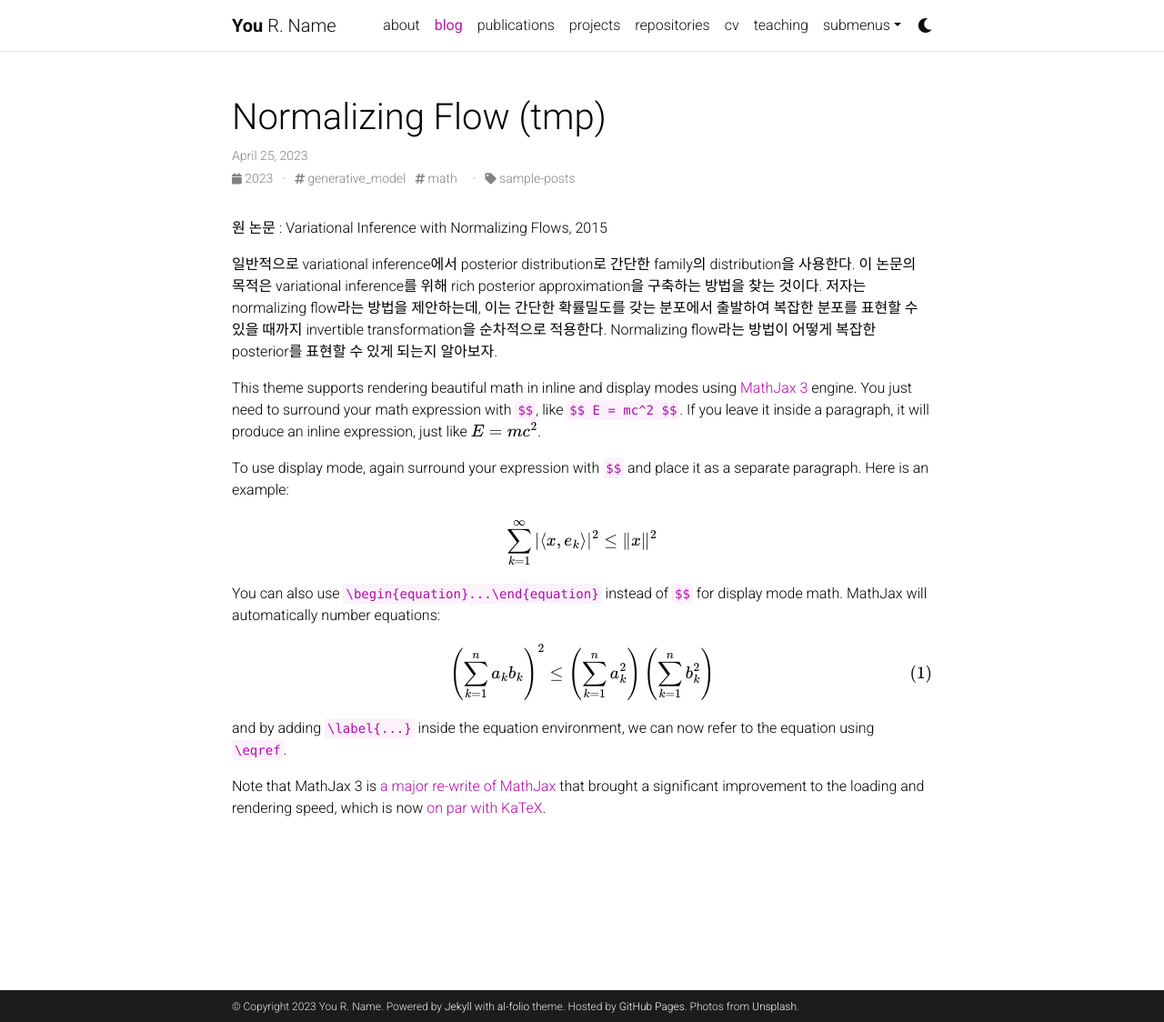
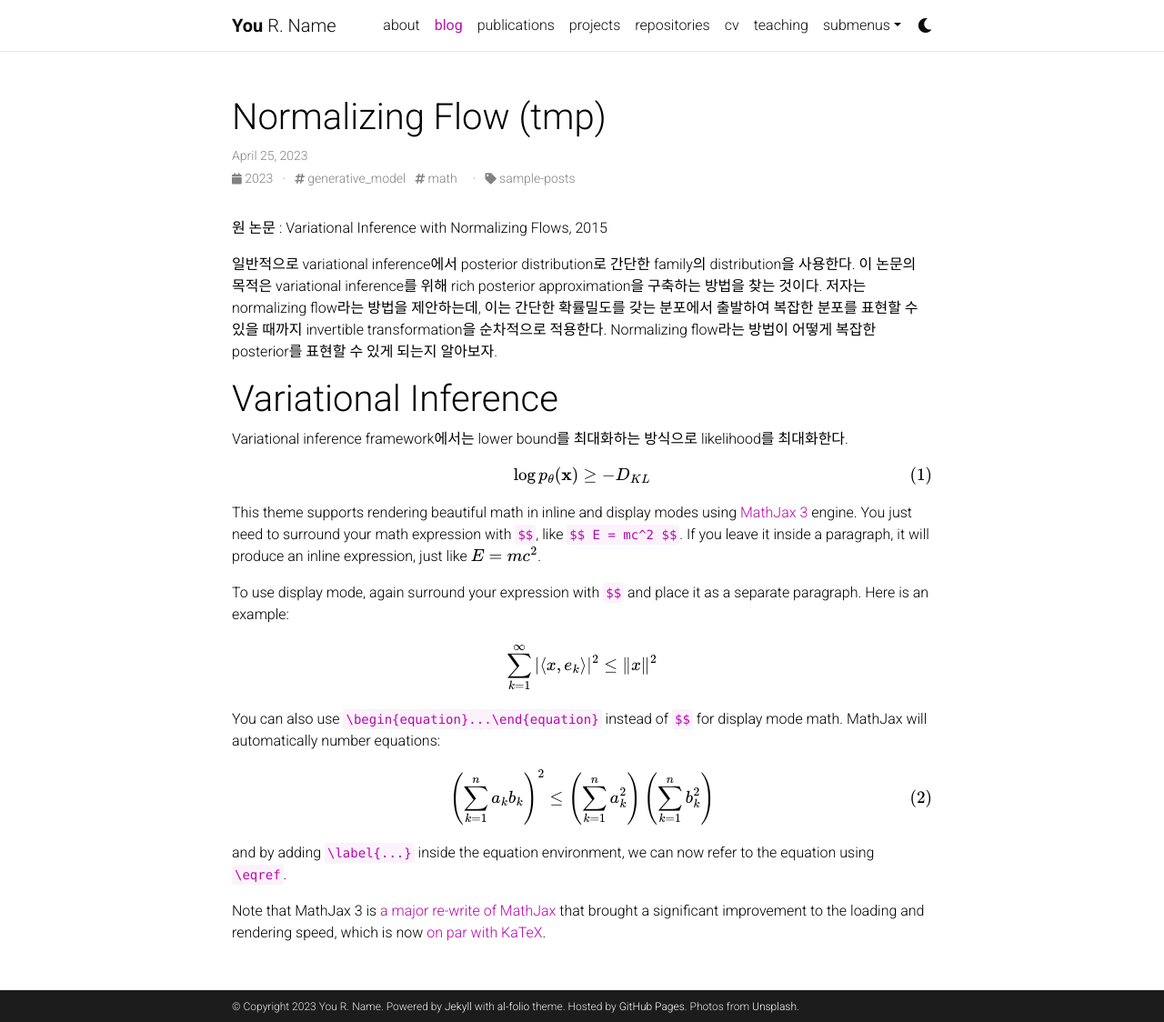
Before and after one commit to onejoon/onejoon.github.io, a Jekyll site: the page built from _posts/2023-04-25-math.md, in a window 1280 px wide and 1124 px high. Shown: the whole window at 91% size. Built offline with Jekyll 4.4.1, drawn with Linux system fonts in a browser that asks for light colours; comment, search, counter and statistics services are not loaded; a style sheet for code colours, icons or effects is not loaded.

Commit message:
update NF post

```diff
--- a/_posts/2023-04-25-math.md
+++ b/_posts/2023-04-25-math.md
@@ -12,6 +12,11 @@ related_posts: false
 
 일반적으로 variational inference에서 posterior distribution로 간단한 family의 distribution을 사용한다. 이 논문의 목적은 variational inference를 위해 rich posterior approximation을 구축하는 방법을 찾는 것이다. 저자는 normalizing flow라는 방법을 제안하는데, 이는 간단한 확률밀도를 갖는 분포에서 출발하여 복잡한 분포를 표현할 수 있을 때까지 invertible transformation을 순차적으로 적용한다. Normalizing flow라는 방법이 어떻게 복잡한 posterior를 표현할 수 있게 되는지 알아보자.
 
+# Variational Inference
+Variational inference framework에서는 lower bound를 최대화하는 방식으로 likelihood를 최대화한다.
+\begin{equation}
+\log p_\theta(\mathbf{x})\geq -D_{KL}
+\end{equation}
 
 
 This theme supports rendering beautiful math in inline and display modes using [MathJax 3](https://www.mathjax.org/) engine. You just need to surround your math expression with `$$`, like `$$ E = mc^2 $$`. If you leave it inside a paragraph, it will produce an inline expression, just like $$ E = mc^2 $$.
```
